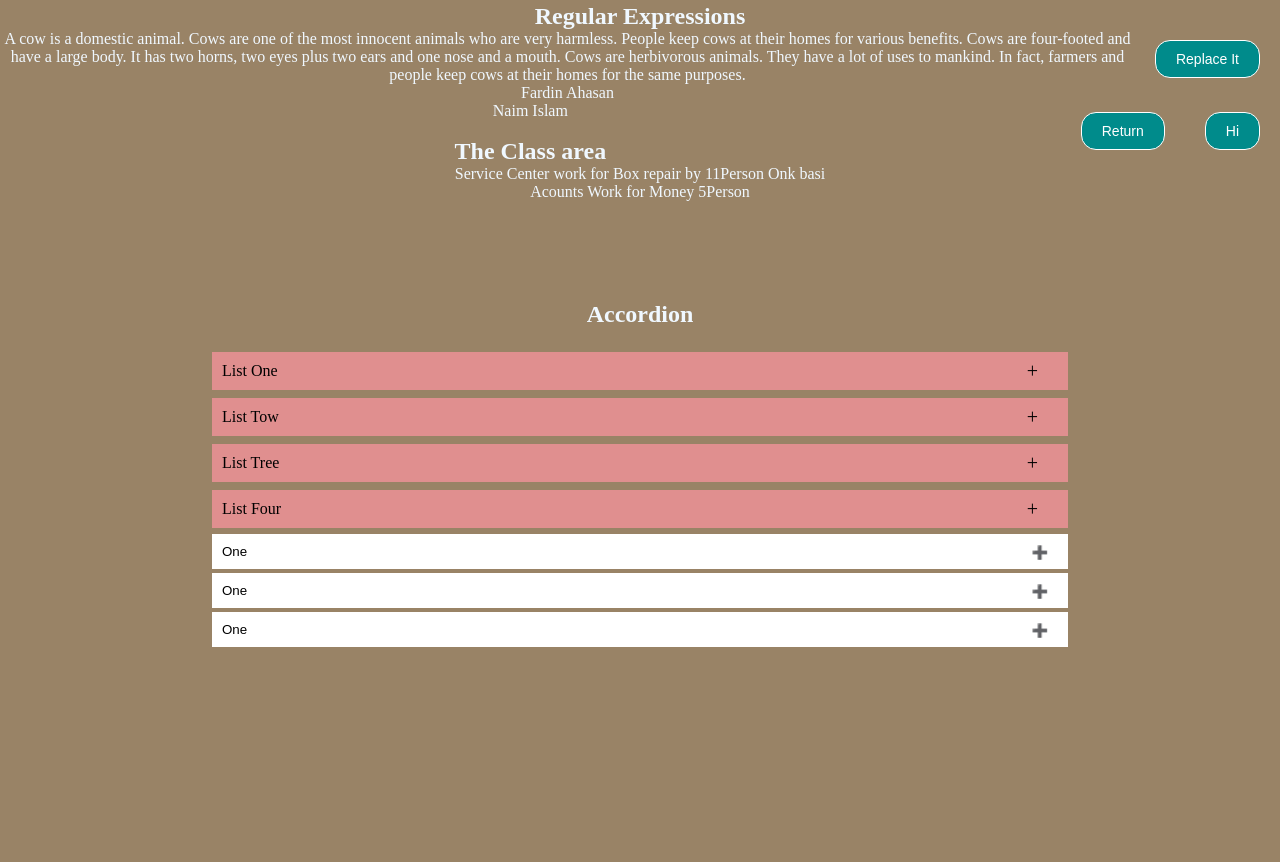
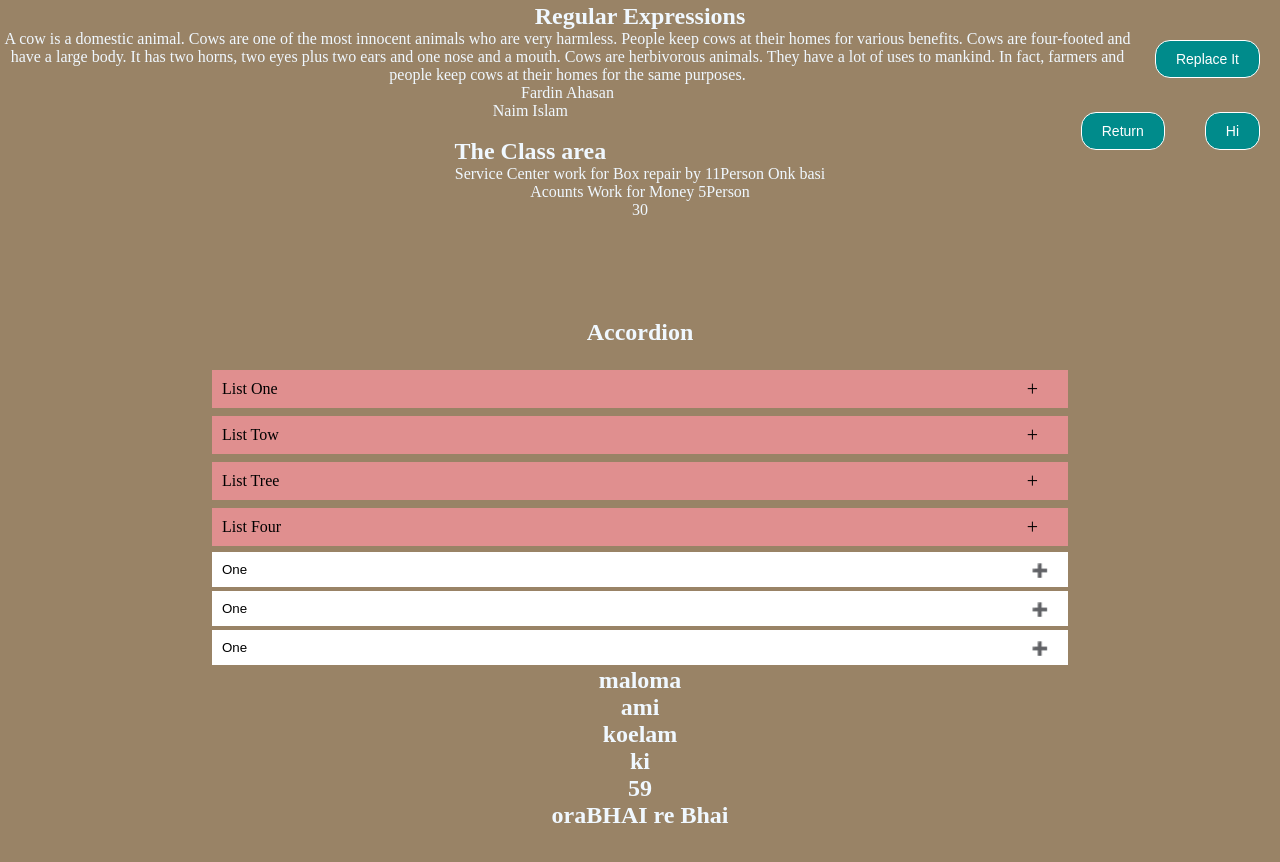
Before and after one commit to Fardin9721/Javascript_Practice, a plain HTML site: page index.html in a window 1280 px wide. Shown: the part 1500-2362 px from the top of the page. Before the commit the page ends 2249 px from the top, so only its background shows below. Drawn offline with Linux system fonts and the light colour scheme.

Commit message:
2nd start

```diff
--- a/asstes/js/test.js
+++ b/asstes/js/test.js
@@ -1,4 +1,4 @@
-// "use strict";
+  // "use strict";
 // Object
 const leon ={
     fastName :"Fardin",
@@ -6,7 +6,7 @@ const leon ={
     age:27,
     color : "Dark",
     fullName : function (){
-        return this.fastName + " " + this.lastName;
+        return this.fastName + " " + this.lastName + " and He is "+ this.age +" Yers Old";
     },
     job: function(){
         console.log("CableONE");
@@ -402,3 +402,31 @@ for(let i =0; i<acodd.length; i ++){
         this.classList.toggle('active')
     })
 }
+function forTexst(a,b) {
+    return a+b;
+}
+console.log(forTexst(10,20));
+document.getElementById('orabhai').innerHTML=forTexst(10,20);
+const oraBHaire =["maloma","ami","koelam","ki",59,"oraBHAI re Bhai",];
+let orabhaiDori ="";
+for (let i =0; i<oraBHaire.length; i++){
+    orabhaiDori += oraBHaire[i] +"</br>";
+}
+document.getElementById('djsakf').innerHTML = orabhaiDori;
+const objrt ={
+    form : "Dhaka",
+    to : "Rangpur",
+    kmp : 300,
+    by : "Bus",
+
+};
+console.log(objrt);
+
+// Object Detailes
+
+const rasel ={
+    name:"Souab Ulla",
+    age:26,
+};
+let sumetBhai = 'age';
+console.log(rasel);
--- a/index.html
+++ b/index.html
@@ -110,6 +110,7 @@
             <br>
             <h1>The Class area</h1>
             <p id="clss"></p>
+            <p id="orabhai"></p>
         </section>
         <section class="accodum">
             <h1>Accordion</h1>
@@ -159,6 +160,8 @@
                     </div>
                 </div>
              </div>
+             <h1 id="djsakf"></h1>
+
         </section>
     </div>
 
```
